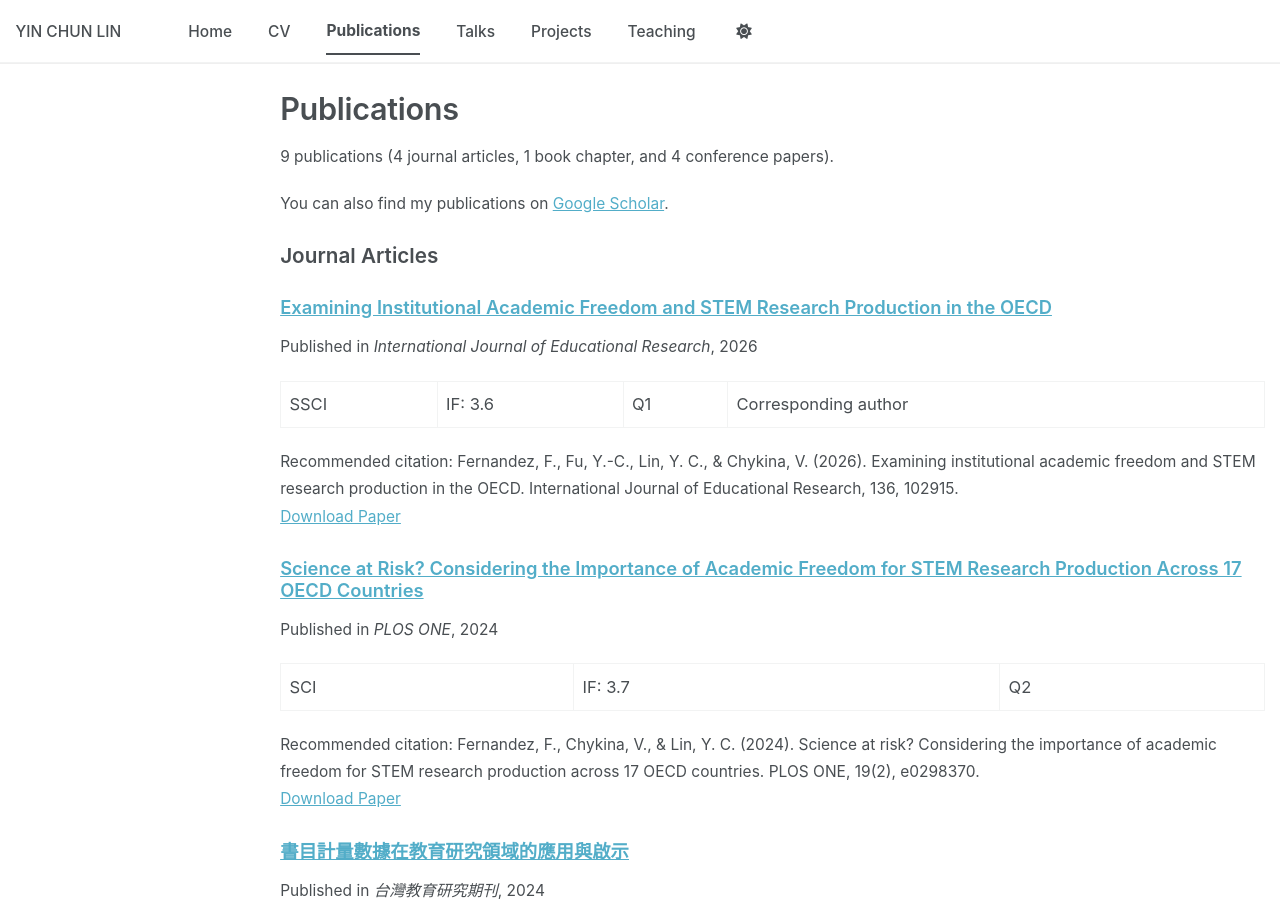
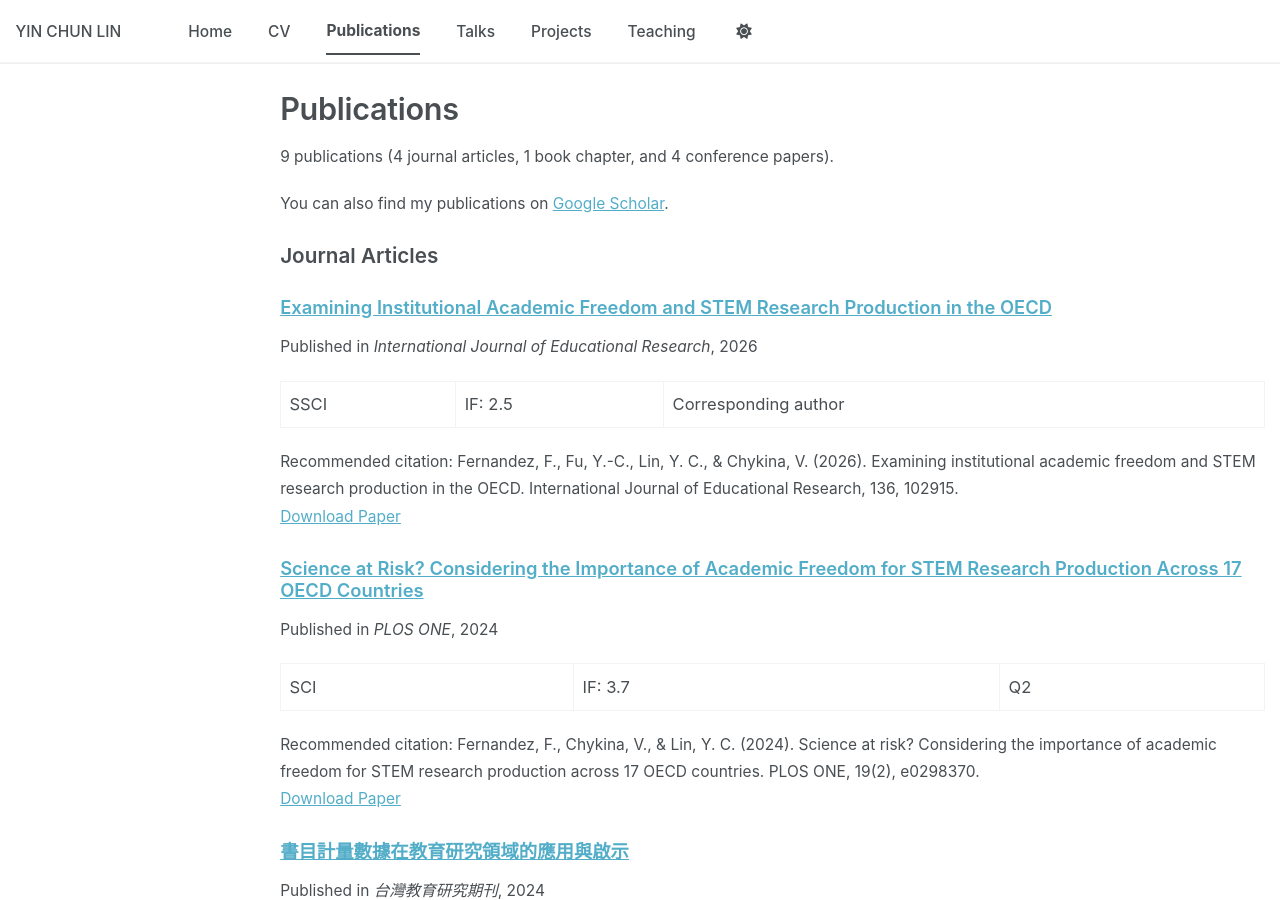
Before and after one commit to Christina0824/yinchun.github.io, a Jekyll site: the page built from _pages/publications.html, in a window 1280 px wide and 900 px high. Built offline with Jekyll 4.4.1, drawn with Linux system fonts in a browser that asks for light colours; a script bundle is joined from its source files by our own code; library files that are not in the unit come from our copies.

Commit message:
Update 2026-01-01-paper-title-number-1.md

```diff
--- a/_publications/2026-01-01-paper-title-number-1.md
+++ b/_publications/2026-01-01-paper-title-number-1.md
@@ -6,9 +6,9 @@ permalink: /publication/2026-ijer-academic-freedom
 date: 2026-01-01
 venue: "International Journal of Educational Research"
 citation: "Fernandez, F., Fu, Y.-C., Lin, Y. C., & Chykina, V. (2026). Examining institutional academic freedom and STEM research production in the OECD. International Journal of Educational Research, 136, 102915."
-excerpt: "SSCI | IF: 3.6 | Q1 | Corresponding author"
+excerpt: "SSCI | IF: 2.5 | Corresponding author"
 paperurl: "https://doi.org/10.1016/j.ijer.2025.102915"
-notes: "SSCI; IF: 3.6; Q1; Corresponding author"
+notes: "SSCI; IF: 2.5; Corresponding author"
 ---
 
 Fernandez, F., Fu, Y.-C., Lin, Y. C., & Chykina, V. (2026). Examining institutional academic freedom and STEM research production in the OECD. International Journal of Educational Research, 136, 102915. https://doi.org/10.1016/j.ijer.2025.102915
```
